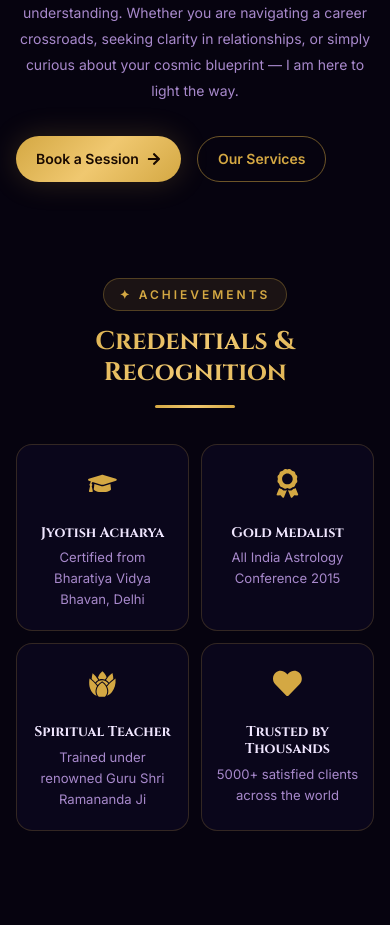
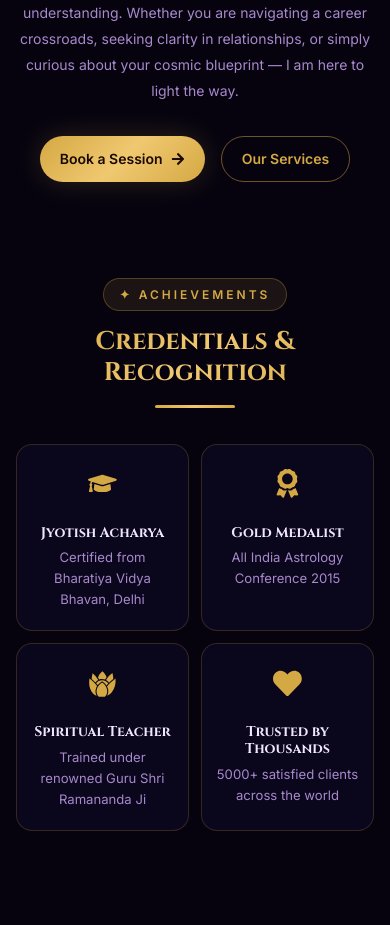
Before and after one commit to Abhisheksengarproject/aacharya-jyoti-website, a React (Vite) app in the folder frontend/: page /about in a window 390 px wide. Shown: the part 940-1865 px from the top of the page. Built offline with nearby package versions, Linux system fonts and the light colour scheme; no server answers; a web font is replaced by a local one.

Commit message:
Fix: center About page buttons on mobile

```diff
--- a/frontend/src/pages/About.css
+++ b/frontend/src/pages/About.css
@@ -49,6 +49,13 @@
 .about-bio__badge-num { display: block; font-family: 'Cinzel', serif; font-size: 1.6rem; font-weight: 700; }
 .about-bio__badge span:last-child { font-size: 0.72rem; font-weight: 600; }
 .about-bio__text p { color: var(--text-secondary); line-height: 1.85; font-size: clamp(0.875rem, 2vw, 1rem); }
+
+.about-bio__actions {
+  display: flex;
+  gap: 16px;
+  margin-top: 32px;
+  flex-wrap: wrap;
+}
 
 /* ===== CREDENTIALS ===== */
 .credentials-grid { display: grid; grid-template-columns: repeat(4, 1fr); gap: 20px; }
@@ -102,6 +109,9 @@
   .page-header { padding: 110px 0 48px; }
   .about-bio__grid { grid-template-columns: 1fr; text-align: center; gap: 32px; }
 
+  /* Center the bio action buttons on mobile */
+  .about-bio__actions { justify-content: center; }
+
   /* Show the photo frame centered on tablet */
   .about-bio__visual { display: flex; justify-content: center; margin-bottom: 48px; }
   .about-bio__photo-frame { width: 240px; height: 300px; }
--- a/frontend/src/pages/About.jsx
+++ b/frontend/src/pages/About.jsx
@@ -62,7 +62,7 @@ const About = () => {
             <p>I specialize in Kundali analysis, Numerology, Tarot, and Vastu Shastra — each a different lens through which we can understand the universe's plan for you. I believe that astrology is not about predicting a fixed fate, but about helping you understand the energies at play and make empowered choices.</p>
             <br />
             <p>My approach is compassionate, confidential, and deeply rooted in both ancient scriptures and modern understanding. Whether you are navigating a career crossroads, seeking clarity in relationships, or simply curious about your cosmic blueprint — I am here to light the way.</p>
-            <div style={{ display: 'flex', gap: '16px', marginTop: '32px', flexWrap: 'wrap' }}>
+            <div className="about-bio__actions">
               <Link to="/booking" className="btn btn-primary">Book a Session <FaArrowRight /></Link>
               <Link to="/services" className="btn btn-secondary">Our Services</Link>
             </div>
```
